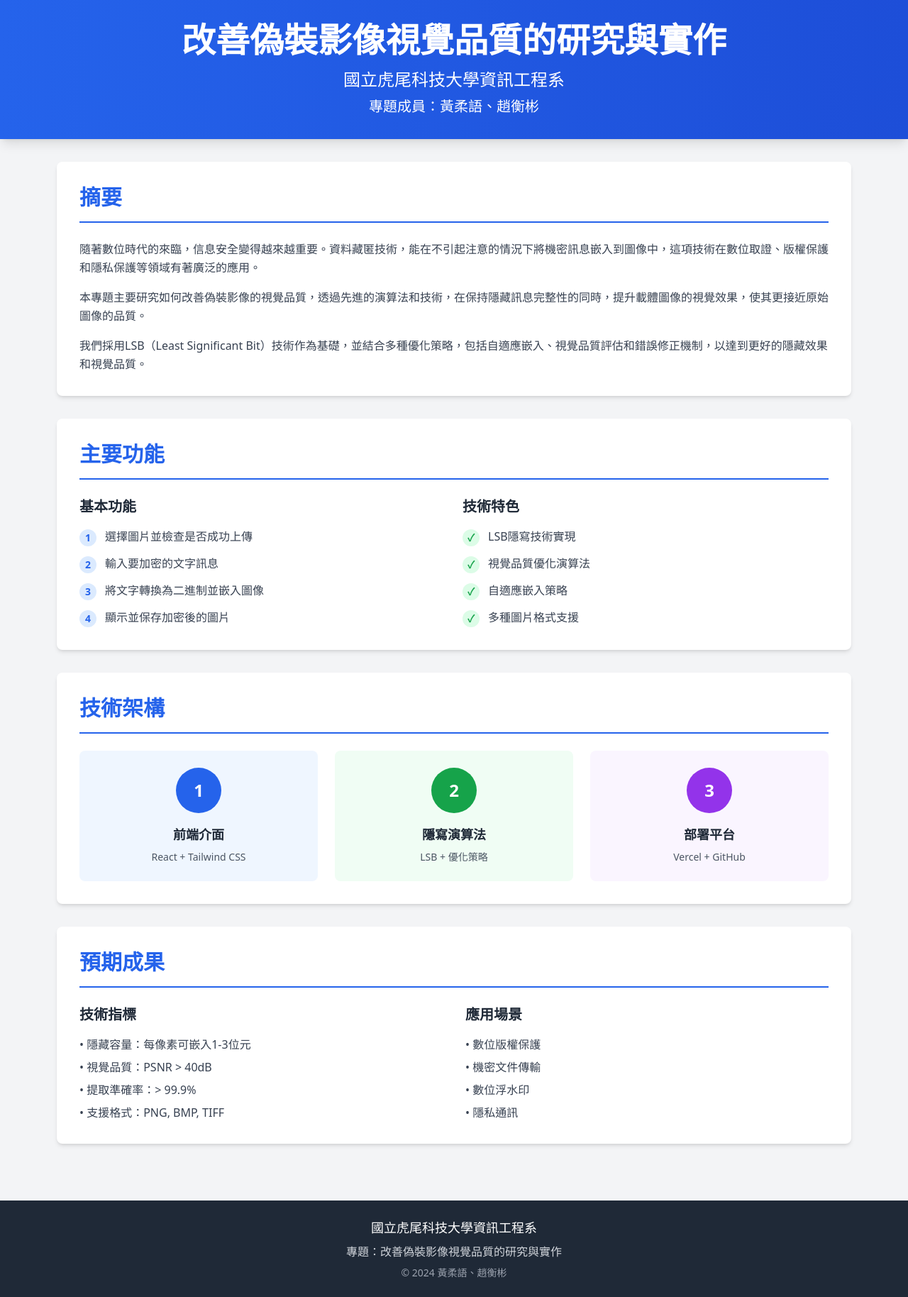
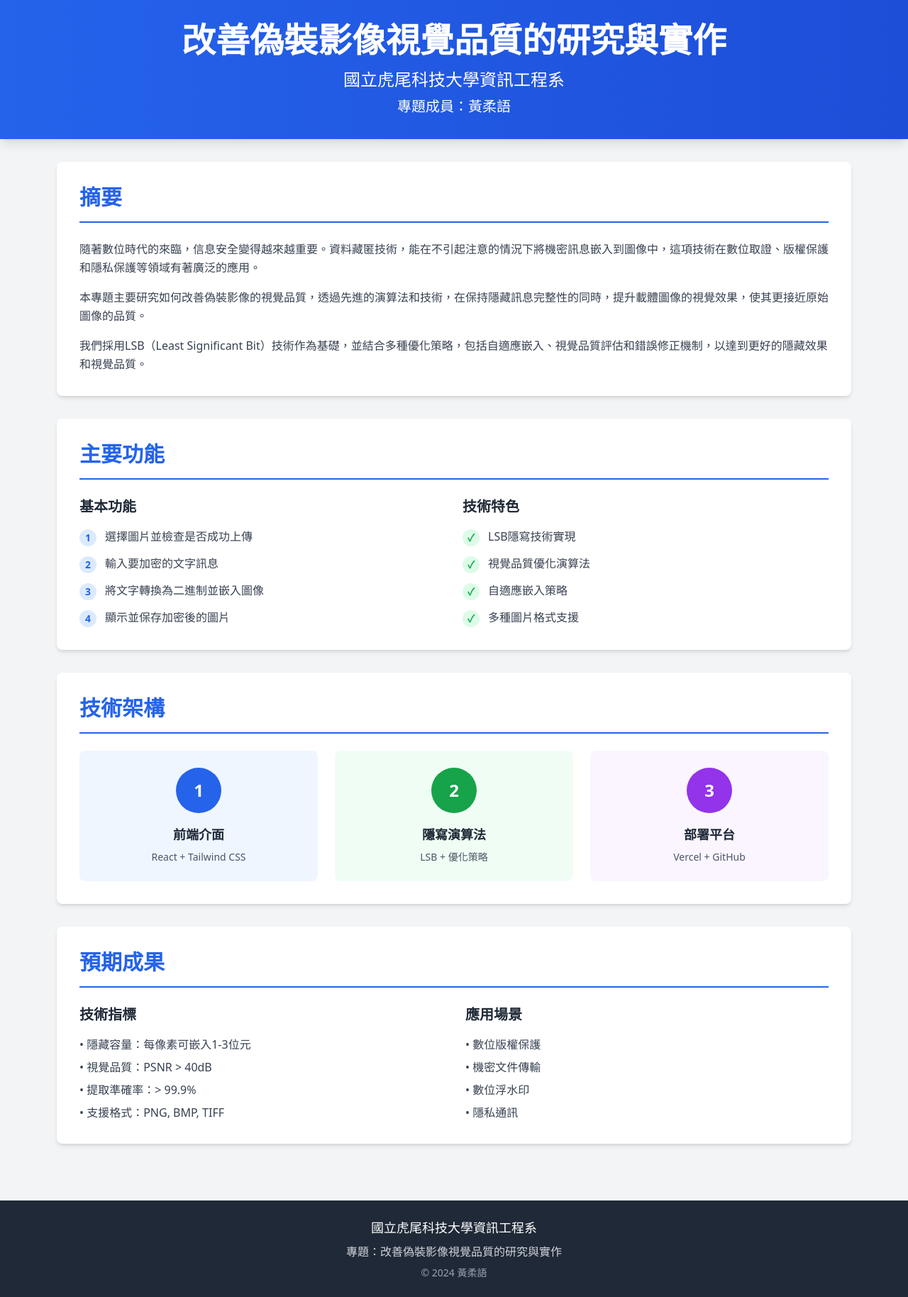
Before and after one commit to ZoeeYee/HW, a React (Create React App) app: page / in a window 1280 px wide. Shown: the whole page at 71% size. Built offline with nearby package versions, Linux system fonts and the light colour scheme; the HTML template or start-up script is replaced by a standard one.

Commit message:
Update project member to 黃柔語 only

```diff
--- a/src/App.js
+++ b/src/App.js
@@ -10,7 +10,7 @@ function App() {
             改善偽裝影像視覺品質的研究與實作
           </h1>
           <p className="text-xl md:text-2xl mb-2">國立虎尾科技大學資訊工程系</p>
-          <p className="text-lg md:text-xl">專題成員：黃柔語、趙衡彬</p>
+          <p className="text-lg md:text-xl">專題成員：黃柔語</p>
         </div>
       </header>
 
@@ -148,7 +148,7 @@ function App() {
         <div className="max-w-4xl mx-auto px-4">
           <p className="text-lg mb-2">國立虎尾科技大學資訊工程系</p>
           <p className="text-gray-300">專題：改善偽裝影像視覺品質的研究與實作</p>
-          <p className="text-gray-400 text-sm mt-2">© 2024 黃柔語、趙衡彬</p>
+          <p className="text-gray-400 text-sm mt-2">© 2024 黃柔語</p>
         </div>
       </footer>
     </div>
```
Also changed, not shown: 1 other file (tests, documents, lock files or other folders).
